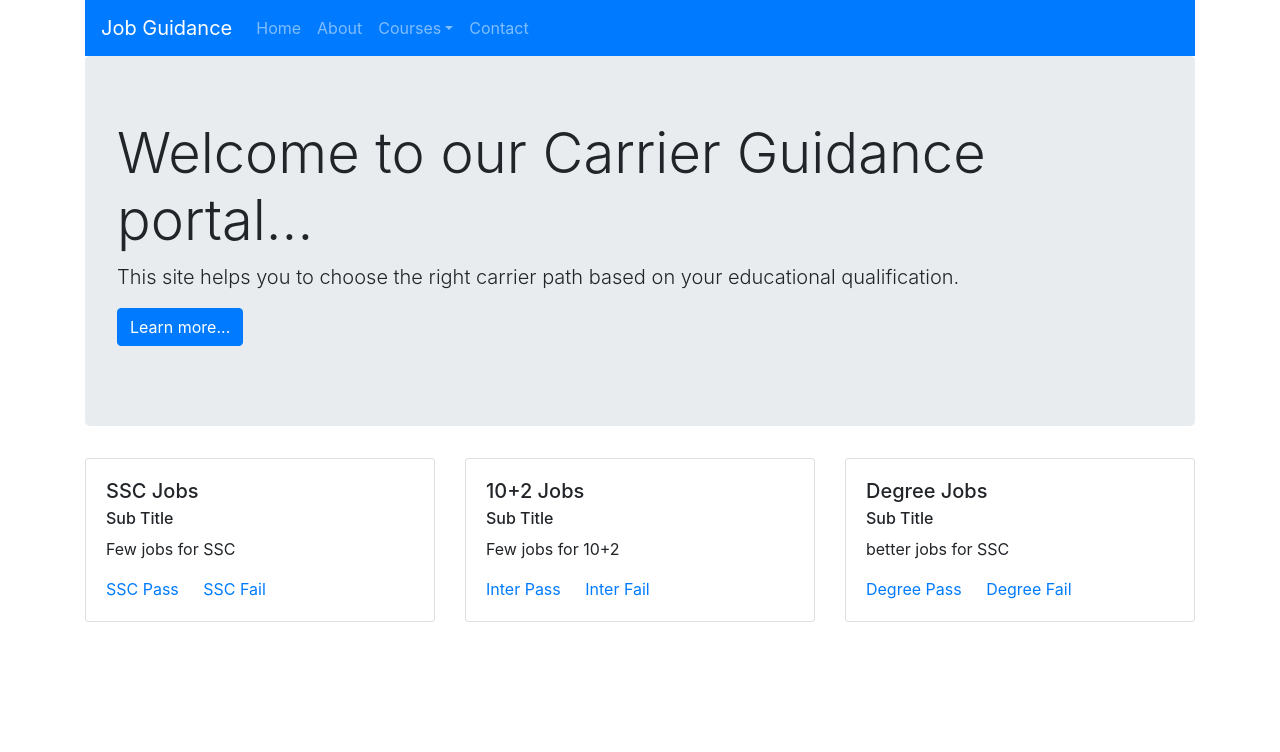
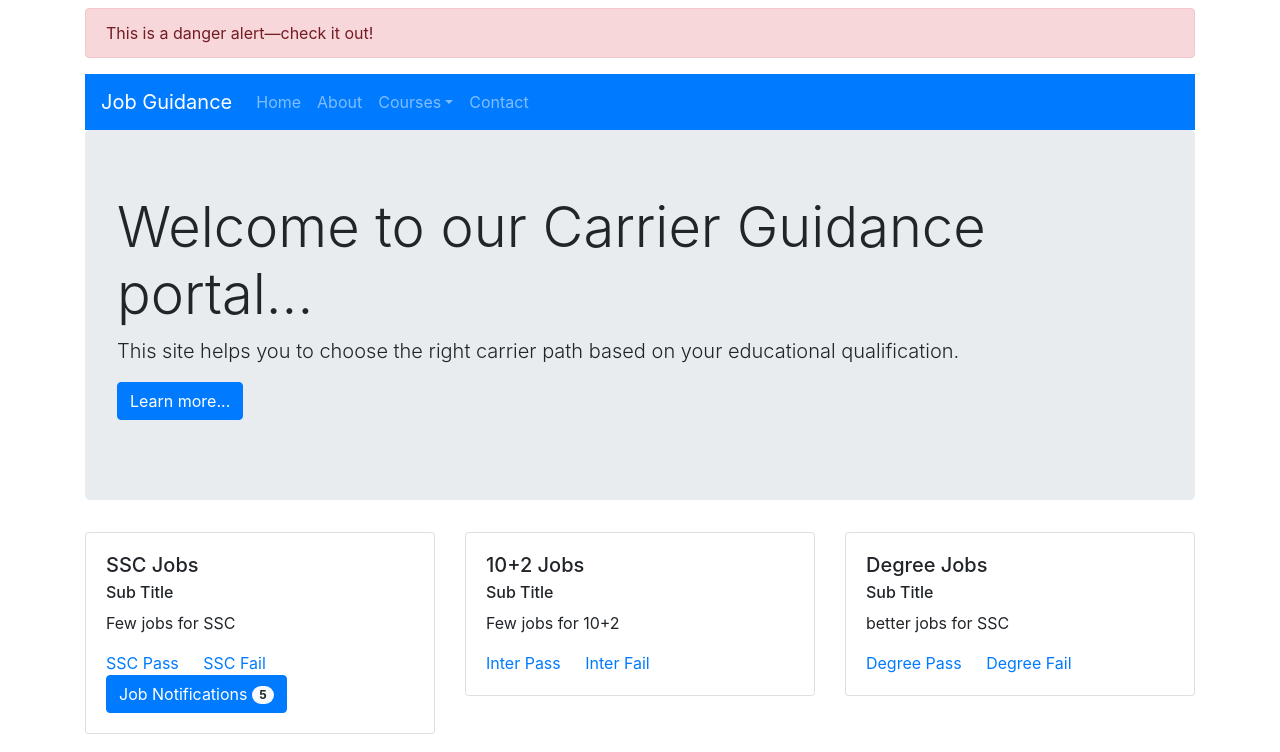
Before and after one commit to mkurucheti/bootstrap-sample, a website: page src/index.html in a window 1280 px wide. Drawn offline with Linux system fonts and the light colour scheme.

Commit message:
alert, button with badge are added.

```diff
--- a/src/index.html
+++ b/src/index.html
@@ -14,6 +14,9 @@
   </head>
   <body>
       <div class="container">
+          <div class="alert alert-danger mt-2" role="alert">
+              This is a danger alert—check it out!
+            </div>
         <nav class="navbar navbar-expand-sm bg-primary navbar-dark">
           <a class="navbar-brand" href="#">Job Guidance </a>
 
@@ -63,6 +66,9 @@
                 <p class="card-text">Few jobs for SSC</p>
                 <a href="#" class="card-link">SSC Pass</a>
                 <a href="#" class="card-link">SSC Fail</a>
+                <button type="button" class="btn btn-primary">
+                  Job Notifications <span class="badge badge-pill badge-light">5</span>
+                </button>
               </div>
             </div>
           </div>
```
